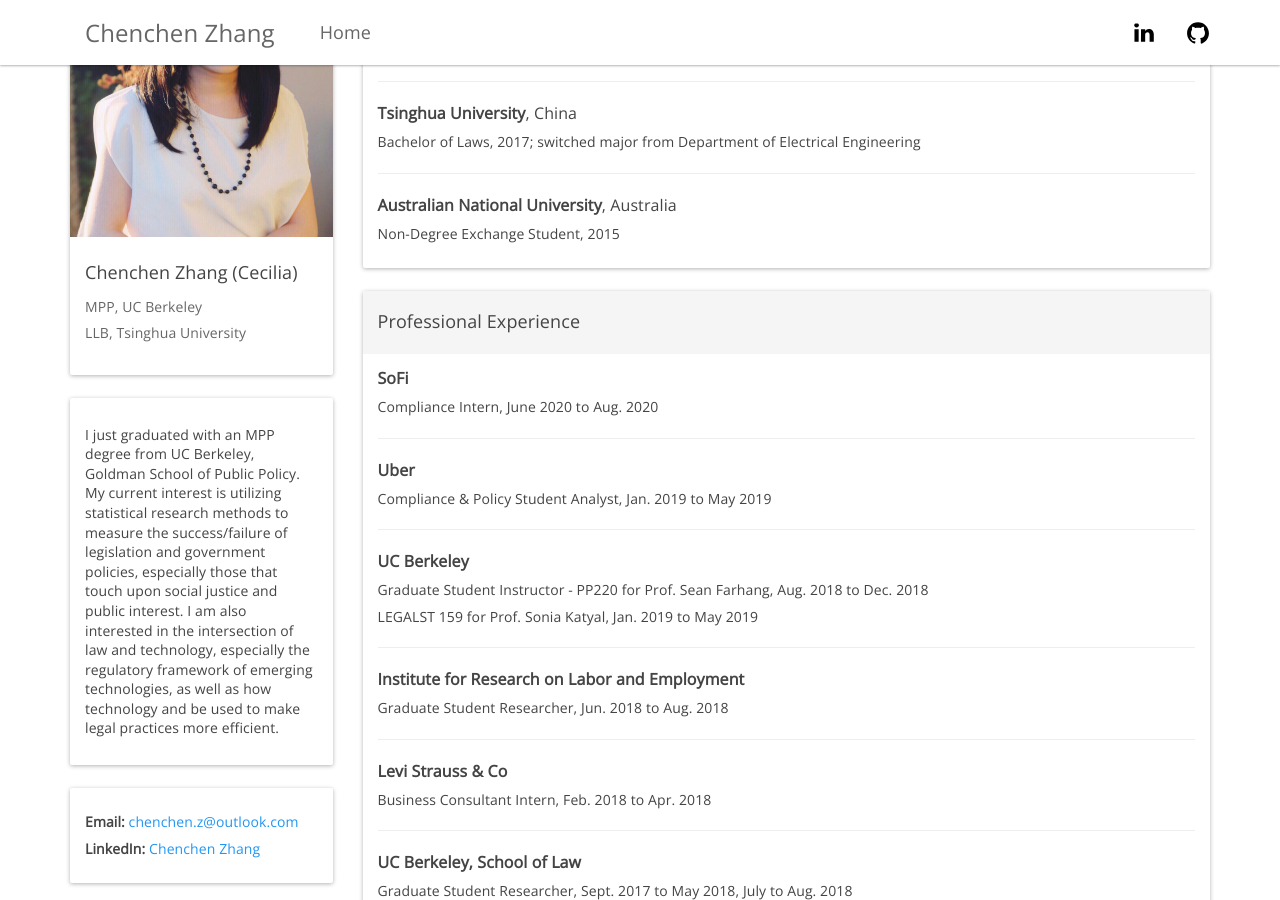
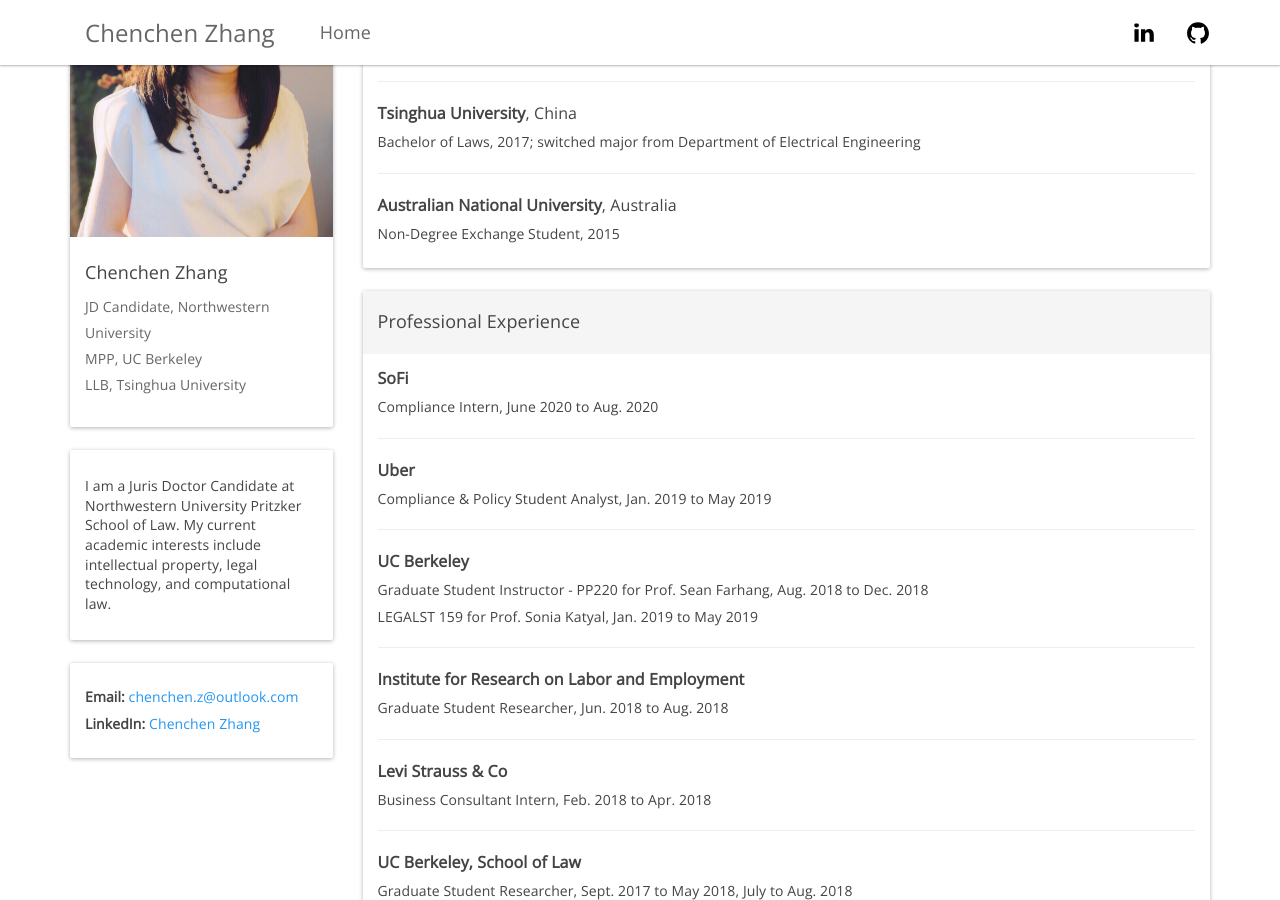
Before and after one commit to CeciliaZhang/-CeciliaZhang-.github-io, a Jekyll site: the page built from index.html, in a window 1280 px wide and 900 px high, scrolled down 277 px. Built offline with Jekyll 4.4.1, drawn with Linux system fonts in a browser that asks for light colours; nearby versions of some CDN libraries.

Commit message:
Update information.html

```diff
--- a/_includes/information.html
+++ b/_includes/information.html
@@ -2,15 +2,15 @@
     <img src="{{ site.baseurl }}/public/img/Avatar.jpg" class="img-responsive" style="width: 100%;" alt="Chenchen Zhang">
     <div class="panel-body">
 
-        <h4>Chenchen Zhang (Cecilia)</h4>
+        <h4>Chenchen Zhang</h4>
         <p style="font-size: 14px">
-            MPP, UC Berkeley <br/> LLB, Tsinghua University <br/>
+            JD Candidate, Northwestern University <br/> MPP, UC Berkeley <br/> LLB, Tsinghua University <br/>
         </p>
     </div>
 </div>
 <div class="panel panel-default">
     <div class="panel-body" >
-        <h6 style="line-height: 140%;">I just graduated with an MPP degree from UC Berkeley, Goldman School of Public Policy. My current interest is utilizing statistical research methods to measure the success/failure of legislation and government policies, especially those that touch upon social justice and public interest. I am also interested in the intersection of law and technology, especially the regulatory framework of emerging technologies, as well as how technology and be used to make legal practices more efficient. </h6>
+        <h6 style="line-height: 140%;">I am a Juris Doctor Candidate at Northwestern University Pritzker School of Law. My current academic interests include intellectual property, legal technology, and computational law. </h6>
     </div>
 </div>
 <div class="panel panel-default">
```
